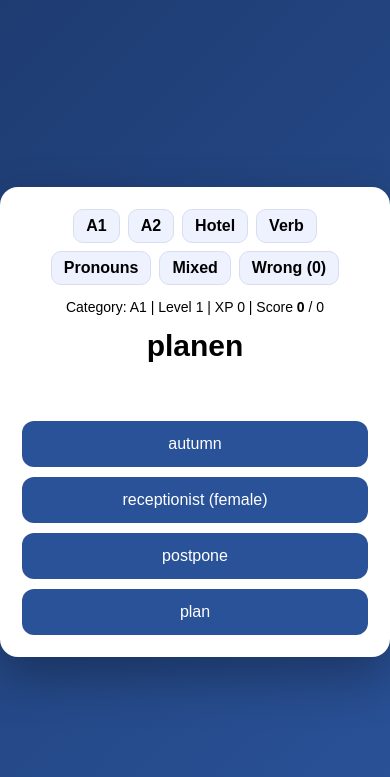
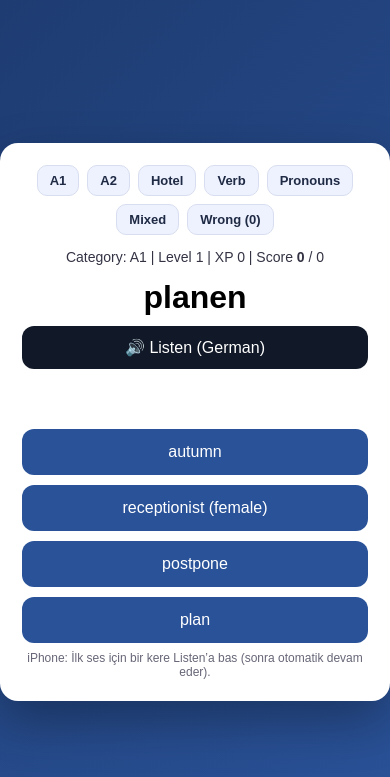
Before and after one commit to fbaykusak7-cyber/deutsch-quiz, a Flask app: page / in a window 390 px wide. Shown: the top 777 px of the page. Run offline with Flask 3, Linux system fonts and the light colour scheme.

Commit message:
fix options + better iPhone voice + correct chime + wrong dit louder

```diff
--- a/templates/index.html
+++ b/templates/index.html
@@ -1,15 +1,15 @@
 <!DOCTYPE html>
 <html>
 <head>
-<meta charset="UTF-8">
-<meta name="viewport" content="width=device-width, initial-scale=1.0">
+<meta charset="UTF-8" />
+<meta name="viewport" content="width=device-width, initial-scale=1.0" />
 <title>Deutsch Quiz</title>
 
 <style>
   body{
     margin:0;
-  font-family:Arial, sans-serif;
-  background:linear-gradient(135deg,#1e3c72,#2a5298);
+    font-family: Arial, sans-serif;
+    background: linear-gradient(135deg,#1e3c72,#2a5298);
     display:flex;
     justify-content:center;
     align-items:center;
@@ -23,7 +23,18 @@ body{
     border-radius:18px;
     box-shadow:0 20px 50px rgba(0,0,0,0.30);
     text-align:center;
+    position:relative;
+    overflow:hidden;
   }
+  @media(min-width:900px){
+    .card{ padding:40px; }
+    #word{ font-size:40px; }
+  }
+  @media(max-width:450px){
+    #word{ font-size:26px; }
+    .cat{ font-size:13px; padding:6px 10px; }
+  }
+
   .catbar{
     display:flex;
     flex-wrap:wrap;
@@ -32,30 +43,52 @@ body{
     margin-bottom:14px;
   }
   .cat{
+    text-decoration:none;
     padding:7px 12px;
     border-radius:10px;
     background:#eef2ff;
-  cursor:pointer;
+    color:#1f2a44;
     font-weight:700;
     border:1px solid #d8def0;
+    cursor:pointer;
+    user-select:none;
   }
   .cat.active{
     background:#2a5298;
     color:#fff;
     border-color:#2a5298;
   }
+
   .stats{
     font-size:14px;
+    color:#334;
     margin-bottom:10px;
   }
   .score{
+    display:inline-block;
     font-weight:800;
   }
+
   #word{
-  margin:14px 0;
-  font-size:30px;
+    margin:14px 0 10px 0;
+    font-size:32px;
     font-weight:900;
   }
+
+  .listen{
+    width:100%;
+    padding:12px;
+    border:none;
+    border-radius:12px;
+    background:#111827;
+    color:white;
+    font-size:16px;
+    cursor:pointer;
+    margin-bottom:10px;
+  }
+
+  .answers{ margin-top:6px; }
+
   .answer{
     width:100%;
     padding:14px;
@@ -67,22 +100,30 @@ body{
     font-size:16px;
     cursor:pointer;
   }
+  .answer:active{ transform:scale(0.98); }
+
   .feedback{
     height:26px;
     font-weight:900;
     font-size:18px;
-  margin:8px 0;
+    margin:8px 0 2px 0;
   }
   .correct{ color:#16a34a; }
   .wrong{ color:#dc2626; }
+
+  /* (iOS) first-tap helper */
+  .tip{
+    margin-top:8px;
+    font-size:12px;
+    color:#667;
+  }
 </style>
 </head>
 
 <body>
-
 <div class="card">
 
-<div class="catbar">
+  <div class="catbar" id="catbar">
     <span class="cat" data-cat="a1">A1</span>
     <span class="cat" data-cat="a2">A2</span>
     <span class="cat" data-cat="hotel">Hotel</span>
@@ -101,27 +142,33 @@ Score <span id="scoreValue" class="score">{{score}}</span> / <span id="totalValu
 
   <div id="word">{{german}}</div>
 
+  <button class="listen" id="listenBtn" type="button">🔊 Listen (German)</button>
+
   <div id="fb" class="feedback"></div>
 
-<div id="answers">
+  <div class="answers" id="answers">
     {% for o in options %}
-<button class="answer" data-answer="{{o}}">{{o}}</button>
+      <button class="answer" type="button" data-answer="{{o}}">{{o}}</button>
     {% endfor %}
   </div>
+
+  <div class="tip">iPhone: İlk ses için bir kere Listen’a bas (sonra otomatik devam eder).</div>
 
 </div>
 
 <script>
+/* =========================================
+   FINAL FIX:
+   - Options re-render + click binding
+   - Better German voice pick (Siri/Enhanced)
+   - Auto pronunciation (after question changes)
+   - Correct chime + Wrong "dit" louder
+   ========================================= */
 
-/* ==============================
-   AUDIO + AUTO GERMAN + FEEDBACK
-   ============================== */
+/* ---------- Audio unlock + SFX ---------- */
+let audioCtx = null;
 
-let audioCtx = null;
-let bestVoice = null;
-
-/* Unlock audio for iPhone */
-function unlockAudio(){
+function ensureAudio(){
   if(!audioCtx){
     audioCtx = new (window.AudioContext || window.webkitAudioContext)();
   }
@@ -130,75 +177,133 @@ function unlockAudio(){
   }
 }
 
-/* Pick best German voice */
+/* Correct: nicer 2-tone chime (louder) */
+function playCorrect(){
+  if(!audioCtx) return;
+
+  const t = audioCtx.currentTime;
+  const g = audioCtx.createGain();
+  g.gain.setValueAtTime(0.001, t);
+  g.gain.exponentialRampToValueAtTime(0.9, t + 0.02);     // louder
+  g.gain.exponentialRampToValueAtTime(0.001, t + 0.28);
+
+  const o1 = audioCtx.createOscillator();
+  o1.type = "sine";
+  o1.frequency.setValueAtTime(880, t);
+
+  const o2 = audioCtx.createOscillator();
+  o2.type = "sine";
+  o2.frequency.setValueAtTime(1320, t + 0.08);
+
+  o1.connect(g); o2.connect(g); g.connect(audioCtx.destination);
+
+  o1.start(t);
+  o1.stop(t + 0.20);
+
+  o2.start(t + 0.08);
+  o2.stop(t + 0.28);
+}
+
+/* Wrong: short “dit” (louder) */
+function playWrong(){
+  if(!audioCtx) return;
+
+  const t = audioCtx.currentTime;
+  const o = audioCtx.createOscillator();
+  const g = audioCtx.createGain();
+
+  o.type = "square";
+  o.frequency.setValueAtTime(650, t);
+
+  g.gain.setValueAtTime(0.001, t);
+  g.gain.exponentialRampToValueAtTime(0.85, t + 0.01);    // louder
+  g.gain.exponentialRampToValueAtTime(0.001, t + 0.12);
+
+  o.connect(g); g.connect(audioCtx.destination);
+  o.start(t);
+  o.stop(t + 0.12);
+}
+
+/* ---------- Best German TTS voice ---------- */
+let bestVoice = null;
+let voicesReady = false;
+
+function scoreVoice(v){
+  const name = (v.name || "").toLowerCase();
+  const lang = (v.lang || "").toLowerCase();
+  let s = 0;
+
+  if(lang.startsWith("de")) s += 1000;
+  if(lang === "de-de") s += 200;
+
+  // Prefer higher quality voices
+  if(name.includes("siri")) s += 500;
+  if(name.includes("premium")) s += 400;
+  if(name.includes("enhanced")) s += 350;
+  if(name.includes("natural")) s += 300;
+  if(name.includes("google")) s += 250;
+
+  if(v.default) s += 50;
+
+  // Avoid clearly non-german voices
+  if(lang.startsWith("en")) s -= 500;
+
+  return s;
+}
+
 function pickBestVoice(){
   if(!('speechSynthesis' in window)) return;
   const voices = speechSynthesis.getVoices();
-  bestVoice =
-    voices.find(v => v.lang && v.lang.startsWith("de") && /premium|enhanced|google|natural/i.test(v.name))
-    ||
-    voices.find(v => v.lang && v.lang.startsWith("de"))
-    ||
-    null;
+  if(!voices || !voices.length) return;
+
+  voicesReady = true;
+  const german = voices.filter(v => (v.lang || "").toLowerCase().startsWith("de"));
+  if(!german.length){
+    bestVoice = null;
+    return;
+  }
+  german.sort((a,b)=>scoreVoice(b)-scoreVoice(a));
+  bestVoice = german[0];
 }
 
 if('speechSynthesis' in window){
   pickBestVoice();
   speechSynthesis.onvoiceschanged = pickBestVoice;
+  // trigger on iOS
+  setTimeout(()=>{ try{ speechSynthesis.getVoices(); }catch(e){} }, 50);
 }
 
-/* Auto speak German */
 function speakGerman(text){
   if(!('speechSynthesis' in window)) return;
 
+  pickBestVoice();
   speechSynthesis.cancel();
+
   const u = new SpeechSynthesisUtterance(text);
   u.lang = "de-DE";
   u.rate = 0.9;
+  u.pitch = 1;
+
   if(bestVoice) u.voice = bestVoice;
+
   speechSynthesis.speak(u);
 }
 
 function autoSpeak(){
   const w = document.getElementById("word");
-  if(w){
-    setTimeout(()=> speakGerman(w.innerText), 150);
+  if(!w) return;
+
+  // iOS: voices may arrive late — retry a bit
+  const text = w.innerText;
+
+  setTimeout(()=> speakGerman(text), 180);
+  if(!voicesReady){
+    setTimeout(()=> speakGerman(text), 600);
+    setTimeout(()=> speakGerman(text), 1100);
   }
 }
 
-/* Correct sound */
-function playCorrect(){
-  if(!audioCtx) return;
-  const o = audioCtx.createOscillator();
-  const g = audioCtx.createGain();
-  o.type = "triangle";
-  o.frequency.setValueAtTime(900, audioCtx.currentTime);
-  g.gain.setValueAtTime(0.001, audioCtx.currentTime);
-  g.gain.exponentialRampToValueAtTime(0.4, audioCtx.currentTime + 0.02);
-  g.gain.exponentialRampToValueAtTime(0.001, audioCtx.currentTime + 0.25);
-  o.connect(g);
-  g.connect(audioCtx.destination);
-  o.start();
-  o.stop(audioCtx.currentTime + 0.25);
-}
-
-/* Wrong sound */
-function playWrong(){
-  if(!audioCtx) return;
-  const o = audioCtx.createOscillator();
-  const g = audioCtx.createGain();
-  o.type = "sawtooth";
-  o.frequency.setValueAtTime(180, audioCtx.currentTime);
-  g.gain.setValueAtTime(0.001, audioCtx.currentTime);
-  g.gain.exponentialRampToValueAtTime(0.4, audioCtx.currentTime + 0.02);
-  g.gain.exponentialRampToValueAtTime(0.001, audioCtx.currentTime + 0.3);
-  o.connect(g);
-  g.connect(audioCtx.destination);
-  o.start();
-  o.stop(audioCtx.currentTime + 0.3);
-}
-
-/* Feedback */
+/* ---------- Feedback UI ---------- */
 function setFeedback(type){
   const fb = document.getElementById("fb");
 
@@ -206,21 +311,41 @@ function setFeedback(type){
     fb.textContent = "Correct";
     fb.className = "feedback correct";
     playCorrect();
-  }
-  else if(type === "wrong"){
+  } else if(type === "wrong"){
     fb.textContent = "Wrong";
     fb.className = "feedback wrong";
     playWrong();
-  }
-  else{
+  } else {
     fb.textContent = "";
     fb.className = "feedback";
   }
 }
 
-/* Apply state */
+/* ---------- Render options (FIX: options must change!) ---------- */
+function renderOptions(options){
+  const wrap = document.getElementById("answers");
+  wrap.innerHTML = "";
+
+  (options || []).forEach(opt=>{
+    const b = document.createElement("button");
+    b.type = "button";
+    b.className = "answer";
+    b.dataset.answer = opt;
+    b.textContent = opt;
+    b.addEventListener("click", onAnswerClick);
+    wrap.appendChild(b);
+  });
+}
+
+/* Category active style */
+function setActiveCategory(cat){
+  document.querySelectorAll(".cat").forEach(x=>{
+    x.classList.toggle("active", x.dataset.cat === cat);
+  });
+}
+
+/* Apply state (updates everything, including options) */
 function applyState(data, feedbackToShow){
-
   document.getElementById("word").textContent = data.german;
   document.getElementById("scoreValue").textContent = data.score;
   document.getElementById("totalValue").textContent = data.total;
@@ -228,53 +353,59 @@ function applyState(data, feedbackToShow){
   document.getElementById("levelNum").textContent = data.level_number;
   document.getElementById("catName").textContent = (data.selected_level || "").toUpperCase();
   document.getElementById("wrongTab").textContent = "Wrong (" + (data.wrong_count || 0) + ")";
+  setActiveCategory(data.selected_level || "a1");
 
-  setFeedback(feedbackToShow || "");
+  renderOptions(data.options || []);
+  setFeedback(feedbackToShow || data.feedback || "");
+
   autoSpeak();
 }
 
-/* Answer click */
+/* ---------- API helpers ---------- */
+async function apiPost(url, data){
+  const r = await fetch(url, {
+    method:"POST",
+    headers:{ "Content-Type":"application/json" },
+    body: JSON.stringify(data || {})
+  });
+  return await r.json();
+}
+
+async function refreshState(){
+  const r = await fetch("/api/state");
+  const data = await r.json();
+  applyState(data, "");
+}
+
+/* ---------- Events ---------- */
 async function onAnswerClick(e){
   e.preventDefault();
-  unlockAudio();
+  ensureAudio(); // IMPORTANT: unlock on user tap
 
   const ans = e.currentTarget.dataset.answer;
-
-  const data = await fetch("/api/answer", {
-    method:"POST",
-    headers:{ "Content-Type":"application/json" },
-    body: JSON.stringify({ answer: ans })
-  }).then(r=>r.json());
-
+  const data = await apiPost("/api/answer", { answer: ans });
   applyState(data, data.feedback);
 }
 
-document.querySelectorAll(".answer").forEach(b=>{
-  b.addEventListener("click", onAnswerClick);
+document.getElementById("listenBtn").addEventListener("click", ()=>{
+  ensureAudio();      // unlock audio for SFX too
+  autoSpeak();        // manual re-speak
 });
 
-/* Category click */
 document.querySelectorAll(".cat").forEach(tab=>{
   tab.addEventListener("click", async ()=>{
-    unlockAudio();
+    ensureAudio();
     const cat = tab.dataset.cat;
-
-    const data = await fetch("/api/set_category", {
-      method:"POST",
-      headers:{ "Content-Type":"application/json" },
-      body: JSON.stringify({ category: cat })
-    }).then(r=>r.json());
-
+    const data = await apiPost("/api/set_category", { category: cat });
     applyState(data, "");
   });
 });
 
-/* On load */
+/* Initial */
 window.addEventListener("load", ()=>{
-  autoSpeak();
+  refreshState();
 });
 
 </script>
-
 </body>
 </html>
```
Lines whose indentation alone changed are shown as unchanged.
